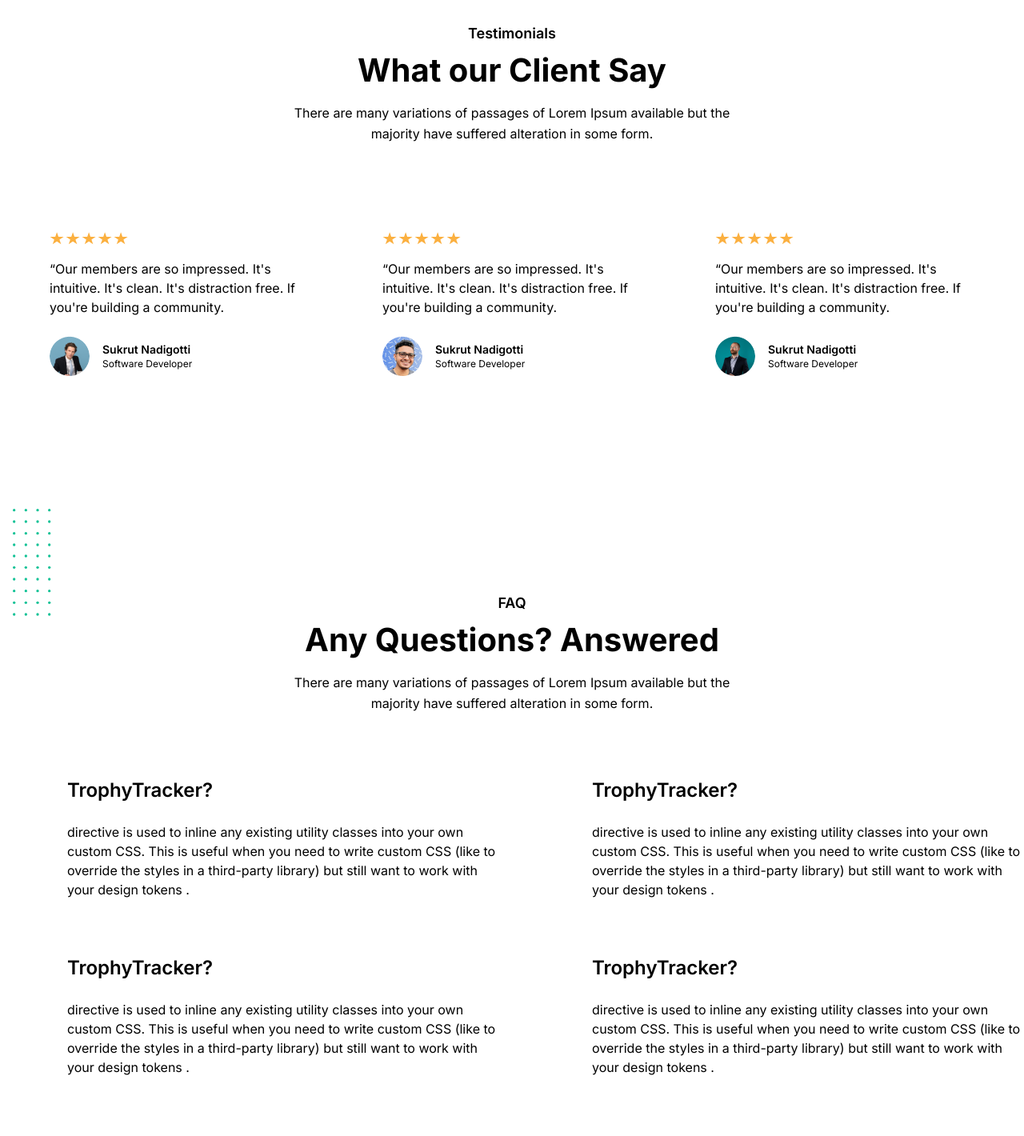
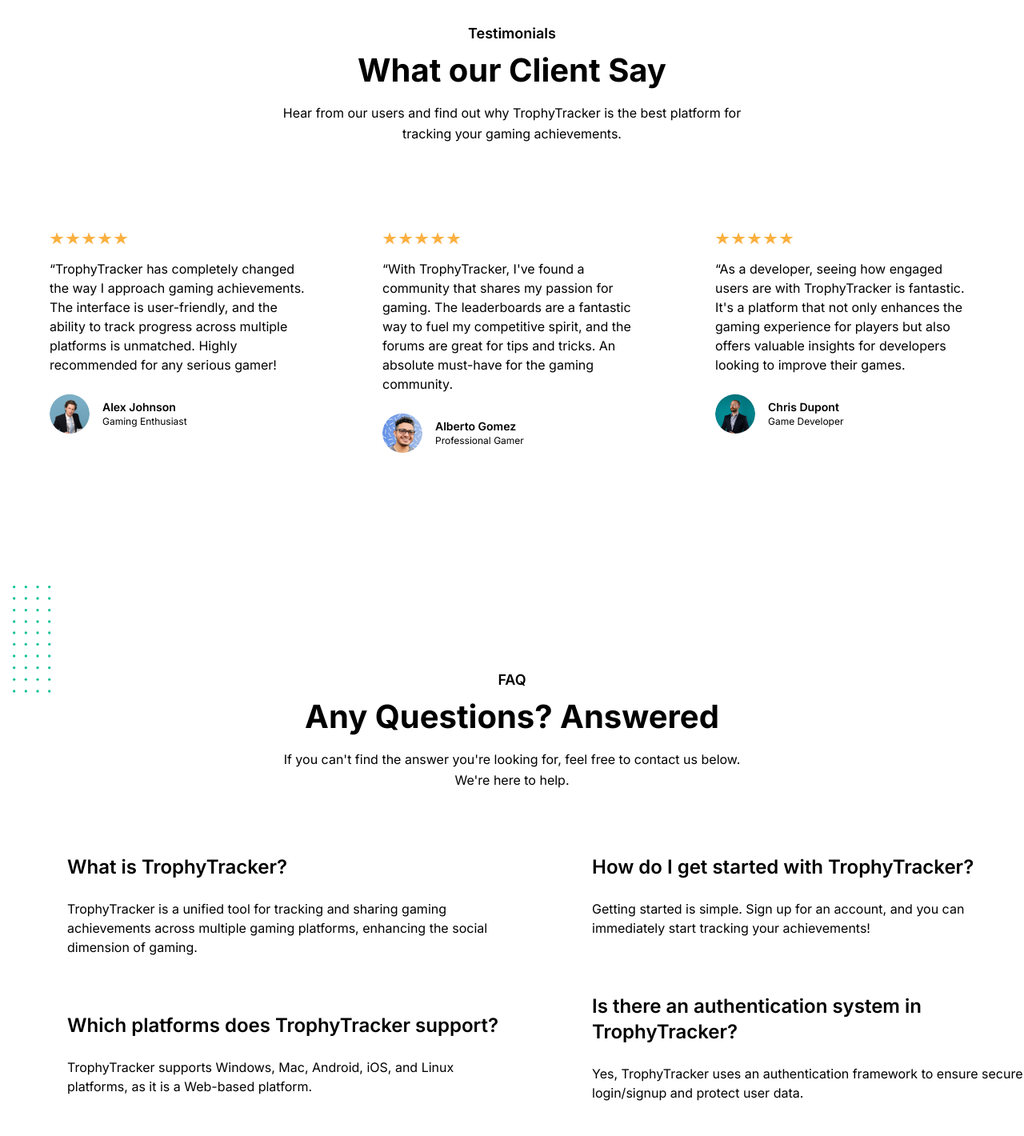
Before and after one commit to WSU-4110/TrophyTracker, a Next.js app: page / in a window 1280 px wide. Shown: the part 3580-5000 px from the top of the page at 80% size. Built offline with nearby package versions, Linux system fonts and the light colour scheme; no server answers; what tailgrids would draw is missing.

Commit message:
Added new logo, updated several components with enhancements
Co-authored-by: Sukrut Nadigotti <sukrutnadigotti@gmail.com>
Co-authored-by: Pierre Tawfik <ptawfik6@gmail.com>

```diff
--- a/src/components/Faq/index.tsx
+++ b/src/components/Faq/index.tsx
@@ -8,7 +8,7 @@
       <SectionTitle
         subtitle="FAQ"
         title="Any Questions? Answered"
-          paragraph="There are many variations of passages of Lorem Ipsum available but the majority have suffered alteration in some form."
+        paragraph="If you can't find the answer you're looking for, feel free to contact us below. We're here to help."
         width="640px"
         center
       />
@@ -16,31 +16,31 @@
       <div className="-mx-4 mt-[60px] flex flex-wrap lg:mt-20">
         <div className="w-full px-4 lg:w-1/2">
           <SingleFaq
-              question="TrophyTracker?"
-              answer="directive is used to inline any existing utility classes into your own custom CSS. This is useful when you need to write custom CSS (like to override the styles in a third-party library) but still want to work with your design tokens ."
+            question="What is TrophyTracker?"
+            answer="TrophyTracker is a unified tool for tracking and sharing gaming achievements across multiple gaming platforms, enhancing the social dimension of gaming."
           />
           <SingleFaq
-              question="TrophyTracker?"
-              answer="directive is used to inline any existing utility classes into your own custom CSS. This is useful when you need to write custom CSS (like to override the styles in a third-party library) but still want to work with your design tokens ."
+            question="Which platforms does TrophyTracker support?"
+            answer="TrophyTracker supports Windows, Mac, Android, iOS, and Linux platforms, as it is a Web-based platform."
           />
           <SingleFaq
-              question="TrophyTracker?"
-              answer="directive is used to inline any existing utility classes into your own custom CSS. This is useful when you need to write custom CSS (like to override the styles in a third-party library) but still want to work with your design tokens ."
+            question="How does TrophyTracker enhance the gaming experience?"
+            answer="By integrating multiple gaming platforms achievements into one system, it enables gamers to easily monitor and showcase achievements"
           />
         </div>
 
         <div className="w-full px-4 lg:w-1/2">
           <SingleFaq
-              question="TrophyTracker?"
-              answer="directive is used to inline any existing utility classes into your own custom CSS. This is useful when you need to write custom CSS (like to override the styles in a third-party library) but still want to work with your design tokens ."
+            question="How do I get started with TrophyTracker?"
+            answer="Getting started is simple. Sign up for an account, and you can immediately start tracking your achievements!"
           />
           <SingleFaq
-              question="TrophyTracker?"
-              answer="directive is used to inline any existing utility classes into your own custom CSS. This is useful when you need to write custom CSS (like to override the styles in a third-party library) but still want to work with your design tokens ."
+            question="Is there an authentication system in TrophyTracker?"
+            answer="Yes, TrophyTracker uses an authentication framework to ensure secure login/signup and protect user data."
           />
           <SingleFaq
-              question="TrophyTracker?"
-              answer="directive is used to inline any existing utility classes into your own custom CSS. This is useful when you need to write custom CSS (like to override the styles in a third-party library) but still want to work with your design tokens ."
+            question="How can I interact with other gamers on TrophyTracker?"
+            answer="Our Community Forums are the perfect place to discuss your favorite games, share achievements, and connect with like-minded gamers. Join forums that interest you and start engaging!"
           />
         </div>
       </div>
--- a/src/components/Footer/index.tsx
+++ b/src/components/Footer/index.tsx
@@ -13,7 +13,7 @@
             <div className="mb-10 w-full">
               <Link href="/" className="mb-6 inline-block max-w-[160px]">
                 <Image
-                  src="/images/logo/logo-white.svg"
+                  src="/images/logo/logo-white.png"
                   alt="logo"
                   width={140}
                   height={30}
--- a/src/components/Header/index.tsx
+++ b/src/components/Header/index.tsx
@@ -76,7 +76,7 @@
                       className="header-logo w-full dark:hidden"
                     />
                     <Image
-                      src={`/images/logo/logo-white.svg`}
+                      src={`/images/logo/logo-white.png`}
                       alt="logo"
                       width={140}
                       height={30}
@@ -89,7 +89,7 @@
                       src={`${
                         sticky
                           ? "/images/logo/logo.svg"
-                          : "/images/logo/logo-white.svg"
+                          : "/images/logo/logo-white.png"
                       }`}
                       alt="logo"
                       width={140}
@@ -97,7 +97,7 @@
                       className="header-logo w-full dark:hidden"
                     />
                     <Image
-                      src={"/images/logo/logo-white.svg"}
+                      src={"/images/logo/logo-white.png"}
                       alt="logo"
                       width={140}
                       height={30}
--- a/src/components/Pricing/index.tsx
+++ b/src/components/Pricing/index.tsx
@@ -29,8 +29,8 @@
         <div className="mb-[60px]">
           <SectionTitle
             subtitle="Pricing Table"
-            title="Our Pricing Plan"
-            paragraph="There are many variations of passages of Lorem Ipsum available but the majority have suffered alteration in some form."
+            title="Completely Free to Use!"
+            paragraph="Trophytracker will be free for everyone to use permanently. We will never charge you for using our platform!"
             center
           />
         </div>
--- a/src/components/Testimonials/index.tsx
+++ b/src/components/Testimonials/index.tsx
@@ -5,32 +5,33 @@
 const testimonialData: Testimonial[] = [
   {
     id: 1,
-    name: 'Sukrut Nadigotti',
-    designation: 'Software Developer',
+    name: 'Alex Johnson',
+    designation: 'Gaming Enthusiast',
     content:
-      "Our members are so impressed. It's intuitive. It's clean. It's distraction free. If you're building a community.",
+      "TrophyTracker has completely changed the way I approach gaming achievements. The interface is user-friendly, and the ability to track progress across multiple platforms is unmatched. Highly recommended for any serious gamer!",
     image: '/images/testimonials/author-01.png',
     star: 5
   },
   {
     id: 2,
-    name: 'Sukrut Nadigotti',
-    designation: 'Software Developer',
+    name: 'Alberto Gomez',
+    designation: 'Professional Gamer',
     content:
-      "Our members are so impressed. It's intuitive. It's clean. It's distraction free. If you're building a community.",
+      "With TrophyTracker, I've found a community that shares my passion for gaming. The leaderboards are a fantastic way to fuel my competitive spirit, and the forums are great for tips and tricks. An absolute must-have for the gaming community.",
     image: '/images/testimonials/author-02.png',
     star: 5
   },
   {
     id: 3,
-    name: 'Sukrut Nadigotti',
-    designation: 'Software Developer',
+    name: 'Chris Dupont',
+    designation: 'Game Developer',
     content:
-      "Our members are so impressed. It's intuitive. It's clean. It's distraction free. If you're building a community.",
+      "As a developer, seeing how engaged users are with TrophyTracker is fantastic. It's a platform that not only enhances the gaming experience for players but also offers valuable insights for developers looking to improve their games.",
     image: '/images/testimonials/author-03.png',
     star: 5
   }
 ]
+
 
 const Testimonials = () => {
   return (
@@ -39,7 +40,7 @@
         <SectionTitle
           subtitle="Testimonials"
           title="What our Client Say"
-          paragraph="There are many variations of passages of Lorem Ipsum available but the majority have suffered alteration in some form."
+          paragraph="Hear from our users and find out why TrophyTracker is the best platform for tracking your gaming achievements."
           width="640px"
           center
         />
```
Also changed, not shown: public/images/logo/logo-white.png (added), public/images/logo/logo-white12.svg (renamed from public/images/logo/logo-white.svg). Lines whose indentation alone changed are shown as unchanged.
